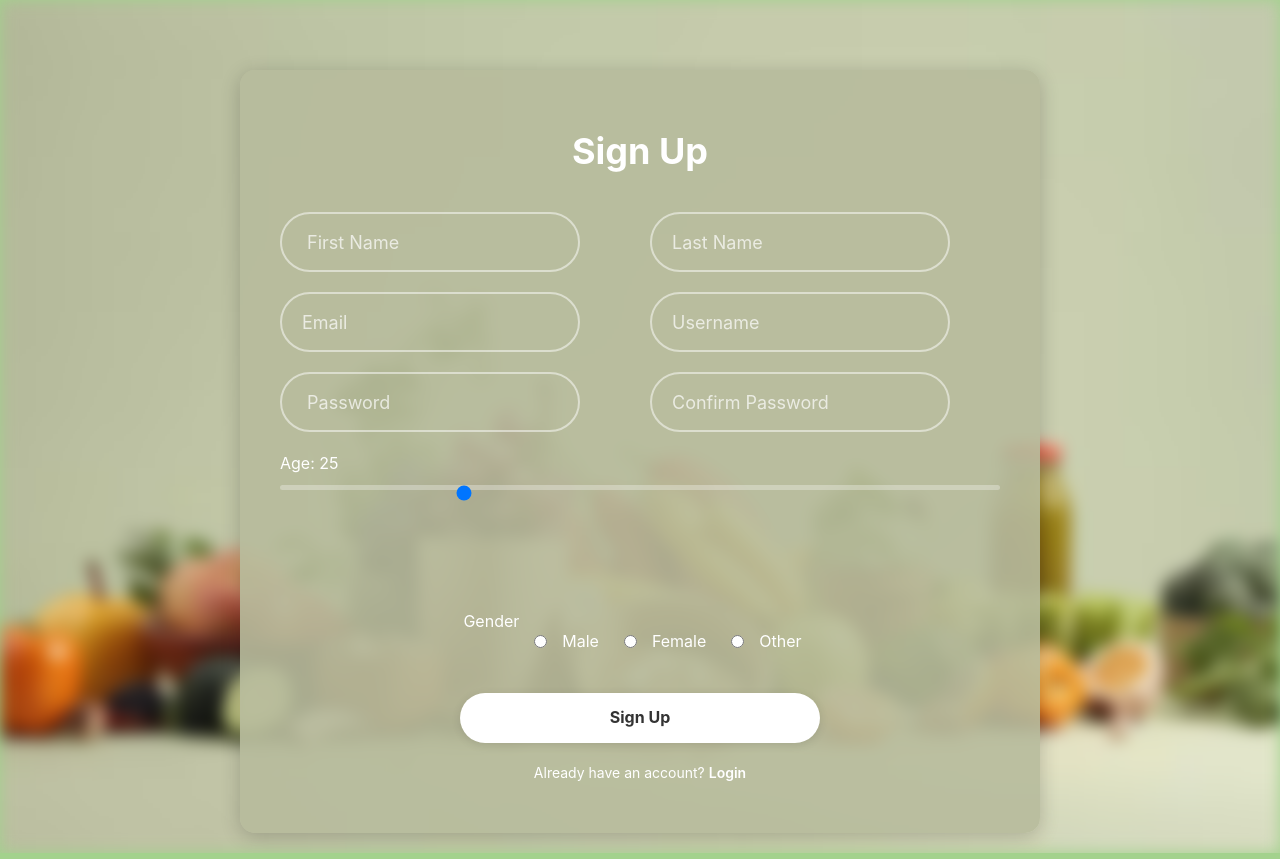
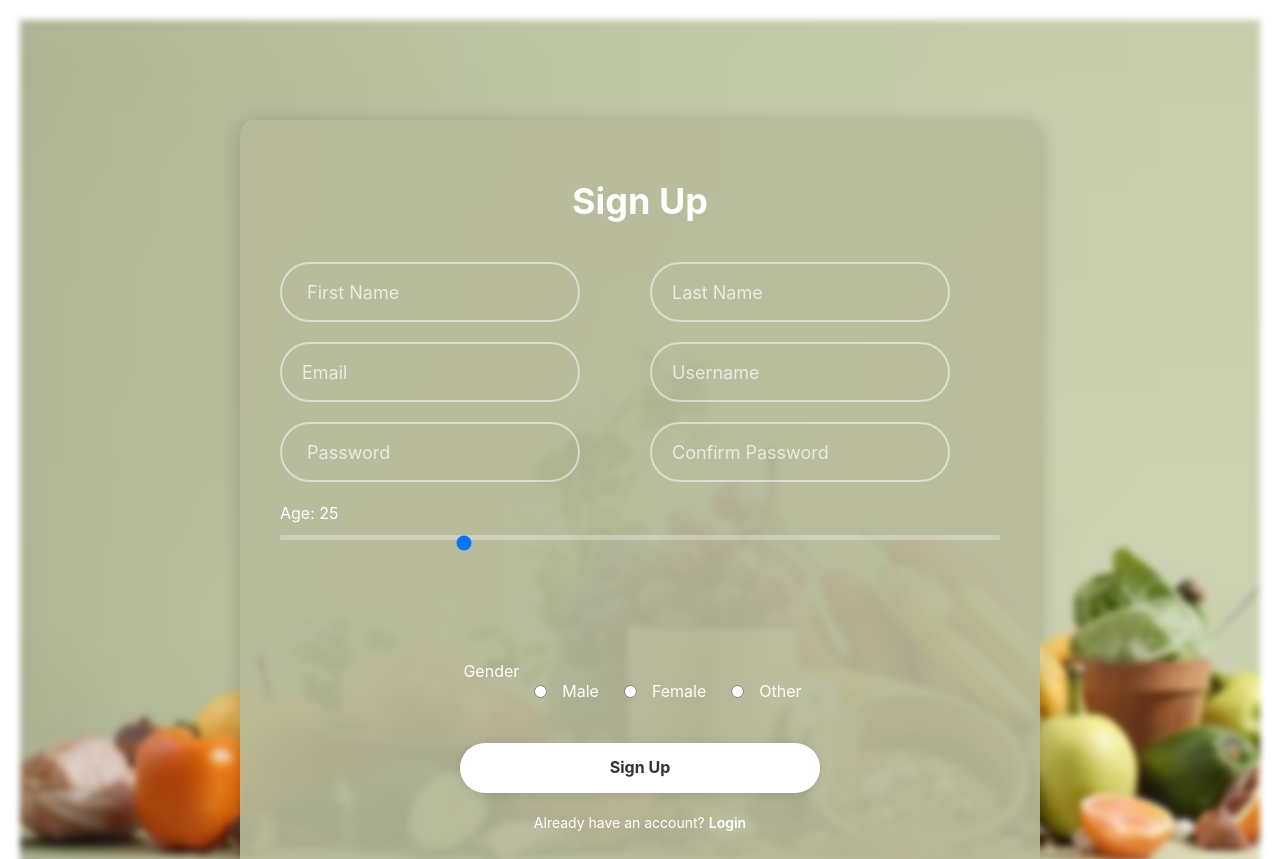
Before and after one commit to Saja-elkurtehi/InsuWell, a React (Create React App) app in the folder insulin-coach/: page /sign-up in a window 1280 px wide. Shown: the top 859 px of the page. Built offline with nearby package versions, Linux system fonts and the light colour scheme.

Commit message:
i need coffee

```diff
--- /dev/null
+++ b/insulin-coach/src/App.css
@@ -0,0 +1,3 @@
+body{
+    background: #fff;
+}
--- a/insulin-coach/src/components/Login/Login.css
+++ b/insulin-coach/src/components/Login/Login.css
@@ -4,7 +4,7 @@
     box-sizing: border-box;
 }
 
-login-body {
+.login-body {
     display: flex;
     justify-content: center;
     align-items: center;
@@ -13,7 +13,7 @@ login-body {
     background-color: #a3d28d; /* Fallback background color */
 }
 
-login-body::before {
+.login-body::before {
     content: '';
     position: absolute;
     top: 0;
--- a/insulin-coach/src/components/Login/Login.js
+++ b/insulin-coach/src/components/Login/Login.js
@@ -6,6 +6,7 @@ import { Link } from 'react-router-dom';
 
 const Login = () => {
     return (
+        <div className="login-body">
         <div className="login-wrapper">
             <form action="">
                 <h1>Login</h1>
@@ -32,6 +33,7 @@ const Login = () => {
                 </div>
             </form>
         </div>
+        </div>
     );
 }
 
--- a/insulin-coach/src/components/SignUp/SignUp.css
+++ b/insulin-coach/src/components/SignUp/SignUp.css
@@ -4,41 +4,42 @@
     box-sizing: border-box;
 }
 
-body {
+
+.signup-body {
     display: flex;
     justify-content: center;
     align-items: center;
     min-height: 100vh;
-    background-color: #a3d28d;
+    width: 100%;
     position: relative;
+
 }
 
-body::before {
+.signup-body::before {
     content: '';
     position: absolute;
     top: 0;
     left: 0;
     width: 100%;
     height: 100%;
-    background: url('../assets/backgroundgreen.png') no-repeat center center;
-    background-size: cover;
-    filter: blur(8px);
+    background: url('../assets/backgroundgreen.png') no-repeat ;
+    background-size:cover;
+    filter: blur(3px);
     z-index: -1;
 }
 
 /* Increased the container width and padding */
-.signup-wrapper
- {
+.signup-wrapper {
     width: 800px; /* Increased width */
     background: rgba(183, 188, 157, 0.9);
     padding: 50px 40px; /* Increased padding */
     box-shadow: 0px 4px 20px rgba(0, 0, 0, 0.2);
     border-radius: 15px;
-    margin-top: 50px;
+    margin-top: 100px;
+    margin-bottom: 100px;
 }
 
-.signup-wrapper
- h1 {
+.signup-wrapper h1 {
     font-size: 36px; /* Slightly larger font */
     text-align: center;
     margin-bottom: 30px;
@@ -57,6 +58,9 @@ body::before {
 .input-box {
     flex: 1; /* Input boxes take equal width */
 }
+
+/* Remaining styles stay the same */
+
 
 .input-box input[type="text"],
 .input-box input[type="email"],
--- a/insulin-coach/src/components/SignUp/SignUp.js
+++ b/insulin-coach/src/components/SignUp/SignUp.js
@@ -10,6 +10,7 @@ const SignUp = () => {
     };
 
     return (
+        <div className="signup-body">
         <div className="signup-wrapper">
             <form action="">
                 <h1>Sign Up</h1>
@@ -75,6 +76,7 @@ const SignUp = () => {
                 </div>
             </form>
         </div>
+        </div>
     );
 };
 
```
